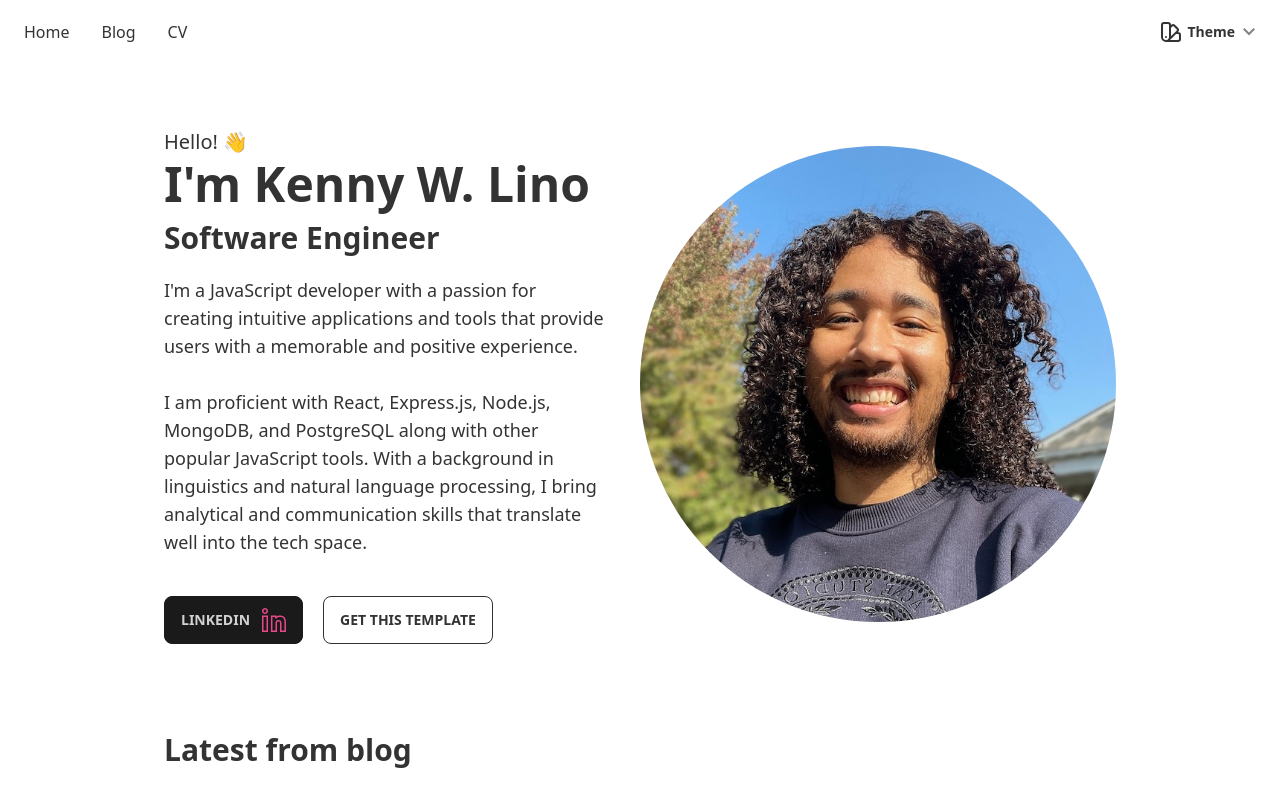
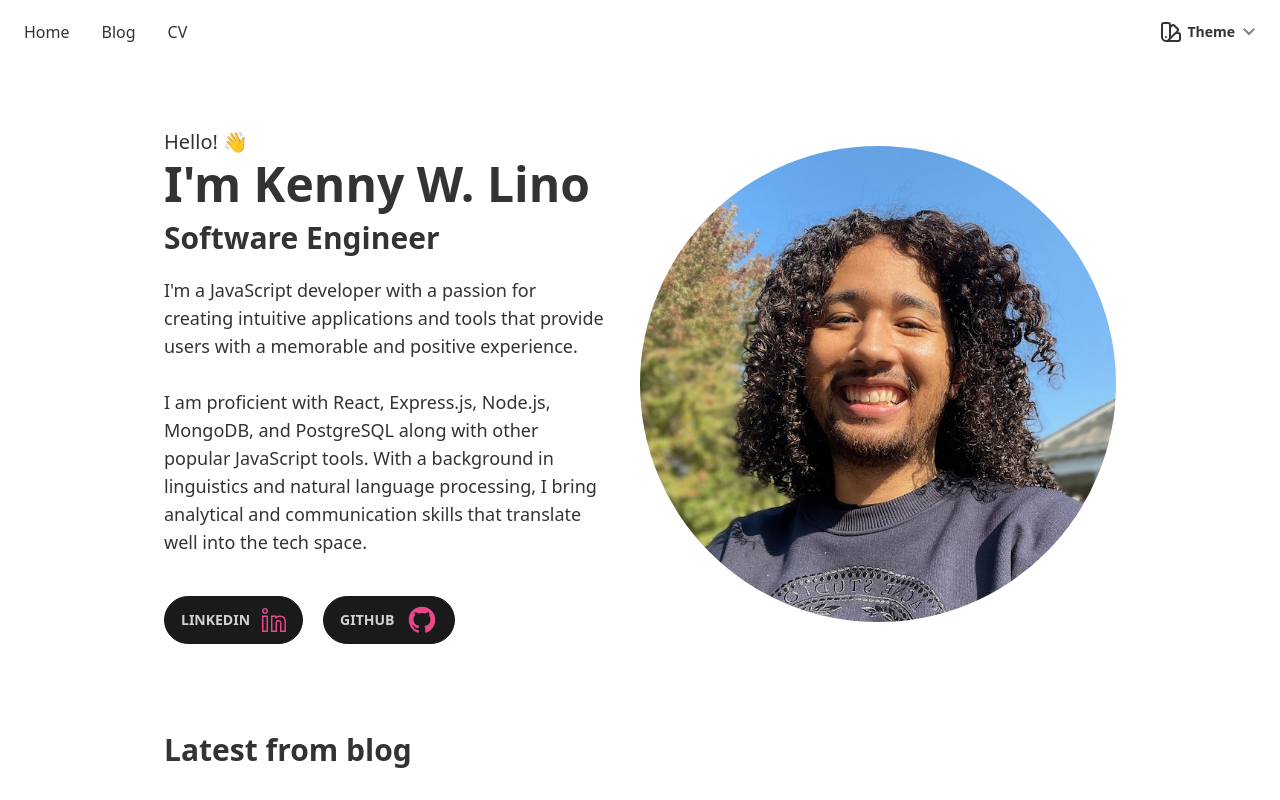
Before and after one commit to kennywlino/blog, an Astro site: page / in a window 1280 px wide. Built offline with nearby package versions, Linux system fonts and the light colour scheme; Astro itself is replaced by a stand-in of ours.

Commit message:
Added GitHub button.

```diff
--- a/src/pages/index.astro
+++ b/src/pages/index.astro
@@ -26,8 +26,8 @@ const last_posts = posts.slice(0, 3);
               I am proficient with React, Express.js, Node.js, MongoDB, and PostgreSQL along with other popular JavaScript tools. With a background in linguistics and natural language processing, I bring analytical and communication skills that translate well into the tech space.
             </text>
           </div>
-          <div class="mt-8 flex justify-center md:justify-start">
-            <button class="btn">
+          <div class="mt-8 flex gap-5 justify-center md:justify-start">
+            <button class="btn rounded-full">
               <a href="https://www.linkedin.com/in/kennywlino/" target="_blank" class="flex items-center gap-3">
                 <p class="hidden md:inline-block">LinkedIn</p>
                 <svg class="h-6 w-6 fill-secondary" viewBox="0 0 1920 1920" xmlns="http://www.w3.org/2000/svg">
@@ -35,11 +35,14 @@ const last_posts = posts.slice(0, 3);
                 </svg>
               </a>
               </button>
-            <button>
-              <a href="https://github.com/manuelernestog/astro-modern-personal-website" target="_blank" class="btn btn-outline ml-5">
-                Get This template
-              </a>
-            </button>
+              <button class="btn rounded-full">
+                <a href="https://www.linkedin.com/in/kennywlino/" target="_blank" class="flex items-center gap-3">
+                  <p class="hidden md:inline-block">GitHub</p>
+                  <svg class="h-8 w-8 fill-secondary" viewBox="0 0 24 24" xmlns="http://www.w3.org/2000/svg">
+                    <path d="M12,2A10,10,0,0,0,8.84,21.5c.5.08.66-.23.66-.5V19.31C6.73,19.91,6.14,18,6.14,18A2.69,2.69,0,0,0,5,16.5c-.91-.62.07-.6.07-.6a2.1,2.1,0,0,1,1.53,1,2.15,2.15,0,0,0,2.91.83,2.16,2.16,0,0,1,.63-1.34C8,16.17,5.62,15.31,5.62,11.5a3.87,3.87,0,0,1,1-2.71,3.58,3.58,0,0,1,.1-2.64s.84-.27,2.75,1a9.63,9.63,0,0,1,5,0c1.91-1.29,2.75-1,2.75-1a3.58,3.58,0,0,1,.1,2.64,3.87,3.87,0,0,1,1,2.71c0,3.82-2.34,4.66-4.57,4.91a2.39,2.39,0,0,1,.69,1.85V21c0,.27.16.59.67.5A10,10,0,0,0,12,2Z"/>
+                  </svg>
+                </a>
+                </button>
           </div>
         </div>
         <img src="/profile.jpg" alt="profile" class="w-full rounded-3xl md:w-1/2 md:h-1/2 md:rounded-full">
```
